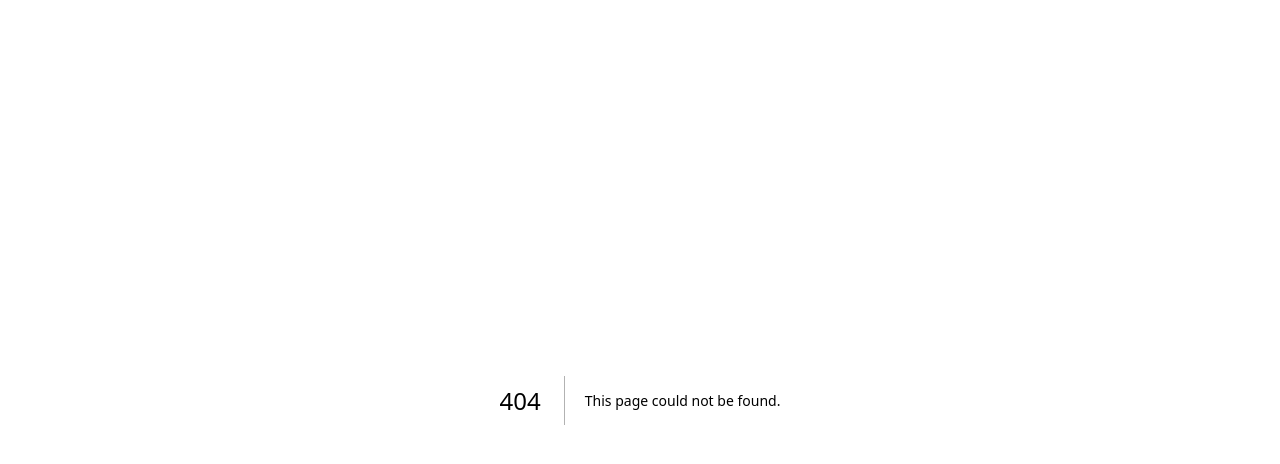
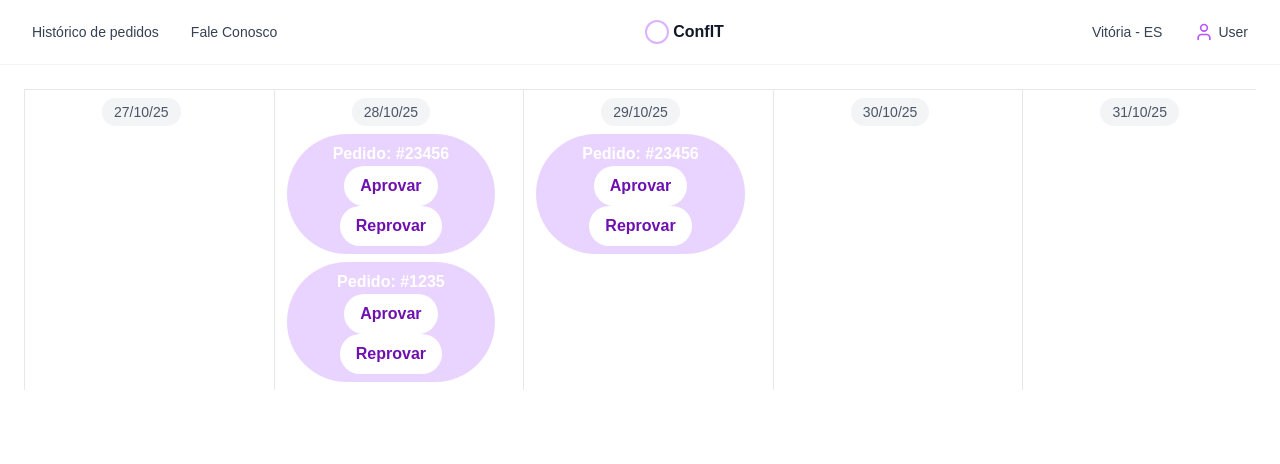
Before and after one commit to arthurdaleprani/confit-app, a Next.js app: page /pedido/pedenteAprovarConfeiteira in a window 1280 px wide. Before the commit this address had no page. Shown: the top 464 px of the page. Built offline with nearby package versions, Linux system fonts and the light colour scheme.

Commit message:
commit for main

```diff
--- a/src/app/page.tsx
+++ b/src/app/page.tsx
@@ -24,7 +24,7 @@ const Home: NextPage = () => {
     Entrar
   </button>
 </Link>
-<Link href={ROUTES.INGR_CONFEI}>
+<Link href={ROUTES.AGN_APROV}>
   <button className="px-4 py-2 bg-purple-200 text-purple-800 rounded-full">
     TESTE
   </button>
--- /dev/null
+++ b/src/app/pedido/agendaPedidosConfeiteira/page.tsx
@@ -0,0 +1,93 @@
+// app/bolo/page.tsx ou pages/bolo.tsx
+"use client";
+import Link from "next/link";
+import { User } from "lucide-react";
+import { useState } from "react";
+
+
+export default function Agenda() {
+
+
+type Pedido = {
+  id: number;
+  data: string;
+  descricao: string;
+};
+const diasSemana = Array.from({ length: 5 }, (_, i) => {
+  const d = new Date();
+  d.setDate(d.getDate() + i);
+  return d.toISOString().split("T")[0];
+});
+
+const pedidos: Pedido[] = [
+  { id: 23456, data: diasSemana[1], descricao: "Pedido: #23456" },
+  { id: 1235, data: diasSemana[1], descricao: "Pedido: #1235" },
+  { id: 23456, data: diasSemana[2], descricao: "Pedido: #23456" },
+];
+
+  return (
+   <div className="min-h-screen flex flex-col bg-white">
+      <header className="sticky top-0 z-50 bg-white border-b border-gray-100">
+        <nav className="max-w-7xl mx-auto flex justify-between items-center px-8 py-5">
+
+          <div className="flex space-x-8 text-sm font-light">
+            <Link href="/orders/history" className="text-gray-700 hover:text-purple-600 transition">Histórico de pedidos</Link>
+            <Link href="/contact" className="text-gray-700 hover:text-purple-600 transition">Fale Conosco</Link>
+          </div>
+
+          <div className="flex items-center space-x-1">
+            <div className="w-6 h-6 rounded-full border-2 border-purple-300"></div>
+            <span className="font-bold text-gray-900">ConfIT</span>
+          </div>
+
+          <div className="flex items-center space-x-8 text-sm font-light">
+            <span className="text-gray-700">Vitória - ES</span>
+
+
+
+            <div className="flex items-center space-x-1 text-gray-700">
+                <User className="h-5 w-5 text-purple-600 opacity-70" />
+                <span className="font-light">User</span>
+            </div>
+          </div>
+        </nav>
+      </header>
+
+      <section>   <div className="p-6">
+      <div className="grid grid-cols-5 gap-4 border-t border-gray-200">
+        {diasSemana.map((dia) => (
+          <div key={dia} className="border-l border-gray-200 min-h-[300px]">
+            <div className="flex justify-center py-2">
+              <div className="bg-gray-100 text-gray-600 px-3 py-1 rounded-full text-sm font-medium">
+                {new Date(dia).toLocaleDateString("pt-BR", {
+                  day: "2-digit",
+                  month: "2-digit",
+                  year: "2-digit",
+                })}
+
+
+              </div>
+            </div>
+
+            <div className="space-y-2 px-3">
+              {pedidos
+                .filter((p) => p.data === dia)
+                .map((pedido) => (
+                  <div
+                    key={pedido.id}
+                    className="bg-purple-200 text-white rounded-full py-2 px-4 text-center font-semibold"
+                  >
+                    {pedido.descricao}
+                    <br></br>
+
+                  </div>
+                ))}
+            </div>
+          </div>
+        ))}
+      </div>
+    </div></section>
+</div>
+
+  );
+}
--- a/src/app/pedido/ingredientesConfeiteira/page.tsx
+++ b/src/app/pedido/ingredientesConfeiteira/page.tsx
@@ -73,9 +73,12 @@ export default function MontarBolo() {
         </nav>
       </header>
 
-      <div>O nosso servico consiste na seleçao
-de todos os elementos para a
-montagem do seu Bolo Perfeito</div>
+
+<br></br>    <div><p className="max-w-xl text-lg text-gray-700 leading-relaxed text-justify">
+    O nosso serviço consiste na seleção de todos os elementos necessários para a
+    montagem do seu <span className="font-semibold text-pink-600">Bolo Perfeito</span>.
+  </p></div>
+  <br></br>
       <div className="flex space-x-8">
         <div className="w-1/4 space-y-4">
           <button
--- /dev/null
+++ b/src/app/pedido/pedenteAprovarConfeiteira/page.tsx
@@ -0,0 +1,97 @@
+// app/bolo/page.tsx ou pages/bolo.tsx
+"use client";
+import Link from "next/link";
+import { User } from "lucide-react";
+import { useState } from "react";
+
+
+export default function Agenda() {
+
+
+type Pedido = {
+  id: number;
+  data: string;
+  descricao: string;
+};
+const diasSemana = Array.from({ length: 5 }, (_, i) => {
+  const d = new Date();
+  d.setDate(d.getDate() + i);
+  return d.toISOString().split("T")[0];
+});
+
+const pedidos: Pedido[] = [
+  { id: 23456, data: diasSemana[1], descricao: "Pedido: #23456" },
+  { id: 1235, data: diasSemana[1], descricao: "Pedido: #1235" },
+  { id: 23456, data: diasSemana[2], descricao: "Pedido: #23456" },
+];
+
+  return (
+   <div className="min-h-screen flex flex-col bg-white">
+      <header className="sticky top-0 z-50 bg-white border-b border-gray-100">
+        <nav className="max-w-7xl mx-auto flex justify-between items-center px-8 py-5">
+
+          <div className="flex space-x-8 text-sm font-light">
+            <Link href="/orders/history" className="text-gray-700 hover:text-purple-600 transition">Histórico de pedidos</Link>
+            <Link href="/contact" className="text-gray-700 hover:text-purple-600 transition">Fale Conosco</Link>
+          </div>
+
+          <div className="flex items-center space-x-1">
+            <div className="w-6 h-6 rounded-full border-2 border-purple-300"></div>
+            <span className="font-bold text-gray-900">ConfIT</span>
+          </div>
+
+          <div className="flex items-center space-x-8 text-sm font-light">
+            <span className="text-gray-700">Vitória - ES</span>
+
+
+
+            <div className="flex items-center space-x-1 text-gray-700">
+                <User className="h-5 w-5 text-purple-600 opacity-70" />
+                <span className="font-light">User</span>
+            </div>
+          </div>
+        </nav>
+      </header>
+
+      <section>   <div className="p-6">
+      <div className="grid grid-cols-5 gap-4 border-t border-gray-200">
+        {diasSemana.map((dia) => (
+          <div key={dia} className="border-l border-gray-200 min-h-[300px]">
+            <div className="flex justify-center py-2">
+              <div className="bg-gray-100 text-gray-600 px-3 py-1 rounded-full text-sm font-medium">
+                {new Date(dia).toLocaleDateString("pt-BR", {
+                  day: "2-digit",
+                  month: "2-digit",
+                  year: "2-digit",
+                })}
+
+
+              </div>
+            </div>
+
+            <div className="space-y-2 px-3">
+              {pedidos
+                .filter((p) => p.data === dia)
+                .map((pedido) => (
+                  <div
+                    key={pedido.id}
+                    className="bg-purple-200 text-white rounded-full py-2 px-4 text-center font-semibold"
+                  >
+                    {pedido.descricao}
+                    <br></br>
+                      <button className="px-4 py-2 bg-white text-purple-800 rounded-full">
+Aprovar</button>
+                    <br></br>
+                                  <button className="px-4 py-2 bg-white text-purple-800 rounded-full">
+Reprovar</button>
+                  </div>
+                ))}
+            </div>
+          </div>
+        ))}
+      </div>
+    </div></section>
+</div>
+
+  );
+}
--- a/src/app/pedido/pedidoCliente/page.tsx
+++ b/src/app/pedido/pedidoCliente/page.tsx
@@ -73,7 +73,7 @@ export default function MontarBolo() {
         </nav>
       </header>
 
-      <div>O nosso servico consiste na seleçao
+       <div className="flex space-x-8">O nosso servico consiste na seleçao
         de todos os elementos para a
         montagem do seu Bolo Perfeito</div>
          <div className="flex space-x-8">
--- a/src/app/routes.ts
+++ b/src/app/routes.ts
@@ -5,7 +5,9 @@ const ROUTES = {
   CADASTRO: "/cadastro",
   INICIAR_PEDIDO: "/pedido/iniciarPedido",
   FAZER_PEDIDO: "/pedido/pedidoCliente",
-  INGR_CONFEI: "/pedido/ingredientesConfeiteira"
+  INGR_CONFEI: "/pedido/ingredientesConfeiteira",
+  AGN_PED_CONF: "/pedido/agendaPedidosConfeiteira",
+  AGN_APROV: "/pedido/pedenteAprovarConfeiteira"
 
 };
 
```
